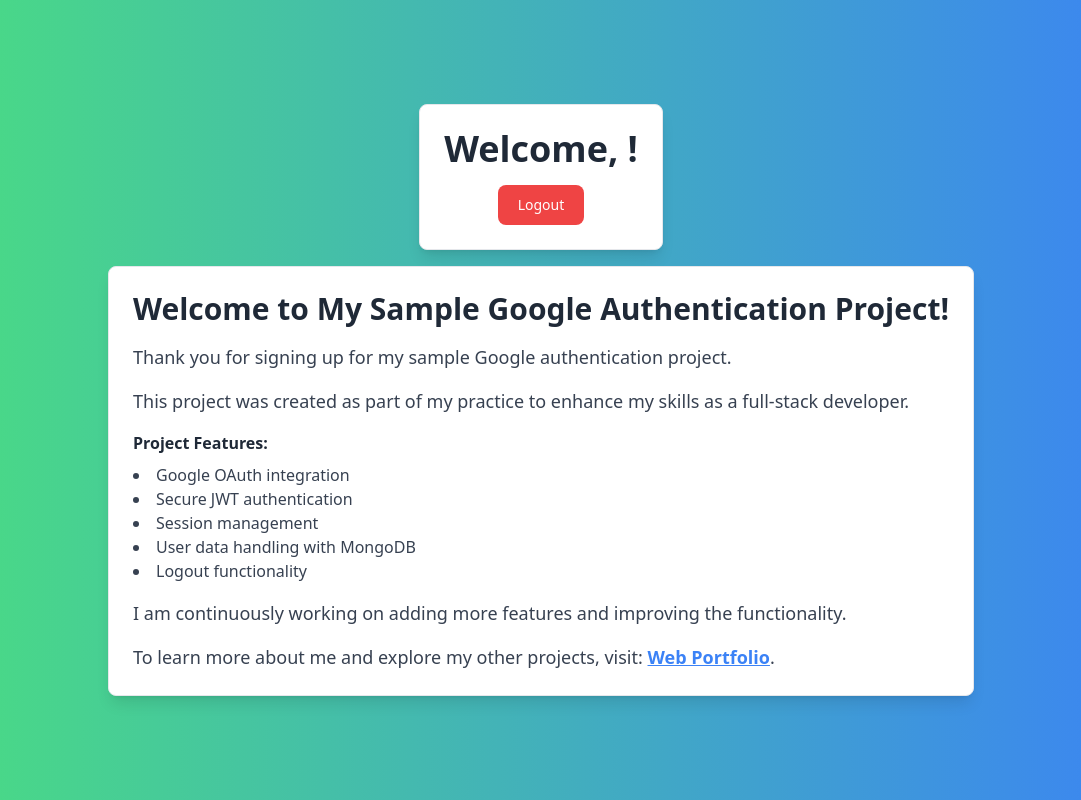
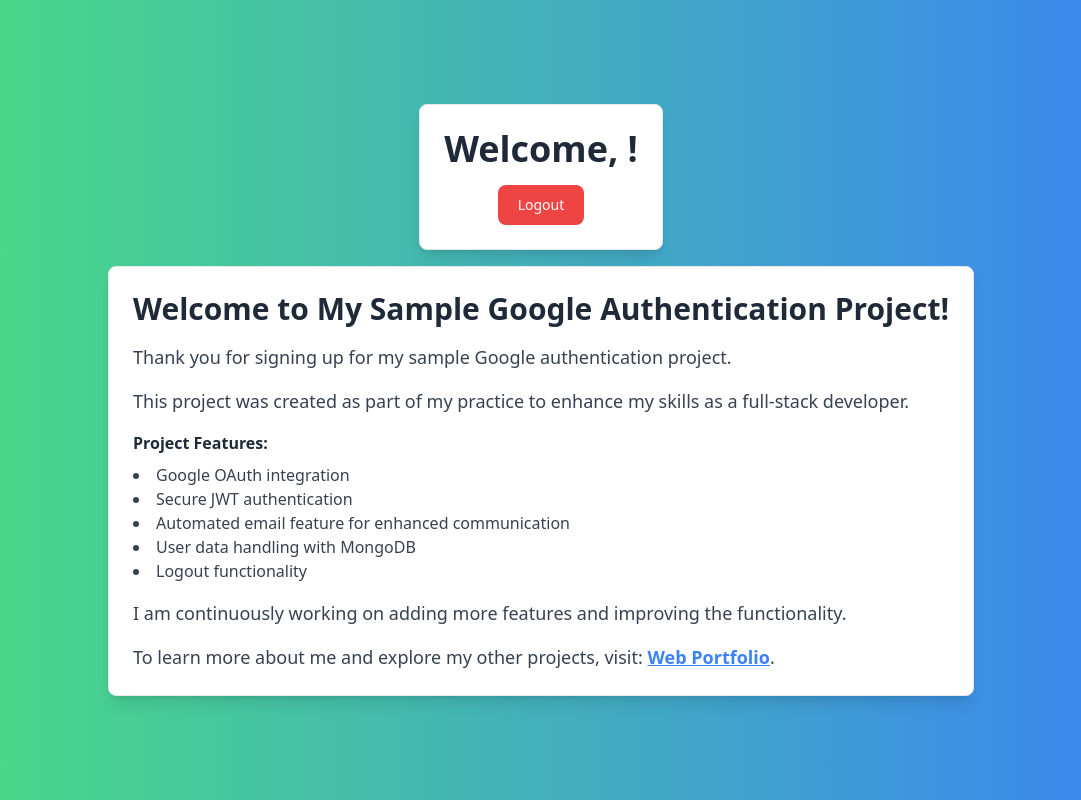
Before and after one commit to Gaganot-Singh/google_authentication_project_frontend, a Next.js app: page / in a window 1280 px wide. Shown: the whole page, without its empty margins (99-1180 px from the left). Built offline with nearby package versions, Linux system fonts and the light colour scheme.

Commit message:
Update index.js

```diff
--- a/pages/index.js
+++ b/pages/index.js
@@ -52,7 +52,7 @@ export default function HomePage({ initialIsLoggedIn, initialName }) {
         <ul class="list-disc list-inside text-gray-700 mb-4">
             <li>Google OAuth integration</li>
             <li>Secure JWT authentication</li>
-            <li>Session management</li>
+            <li>Automated email feature for enhanced communication</li>
             <li>User data handling with MongoDB</li>
             <li>Logout functionality</li>
         </ul>
```
